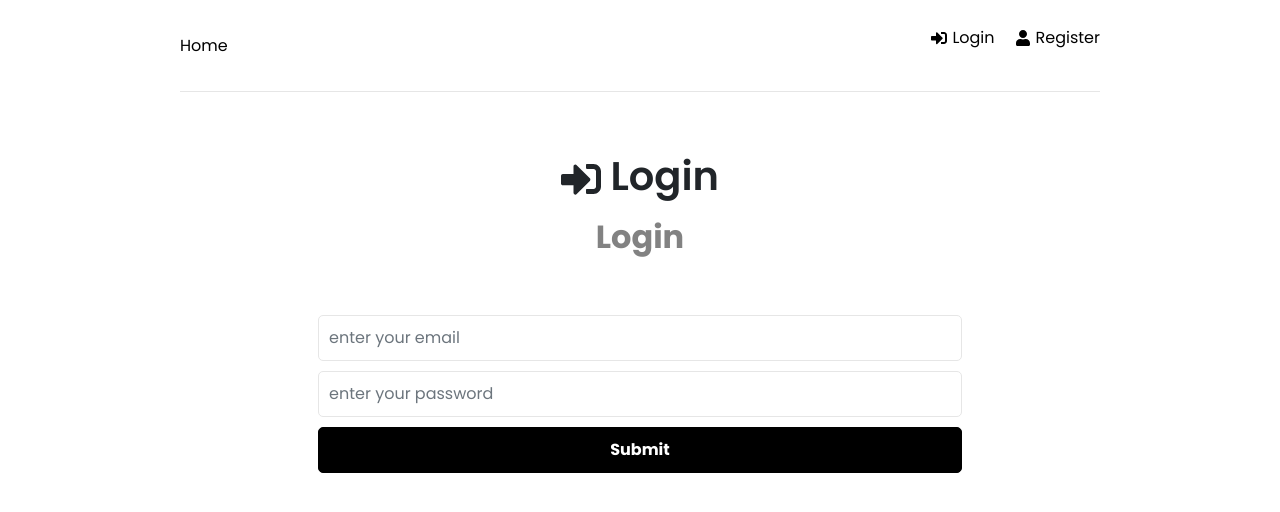
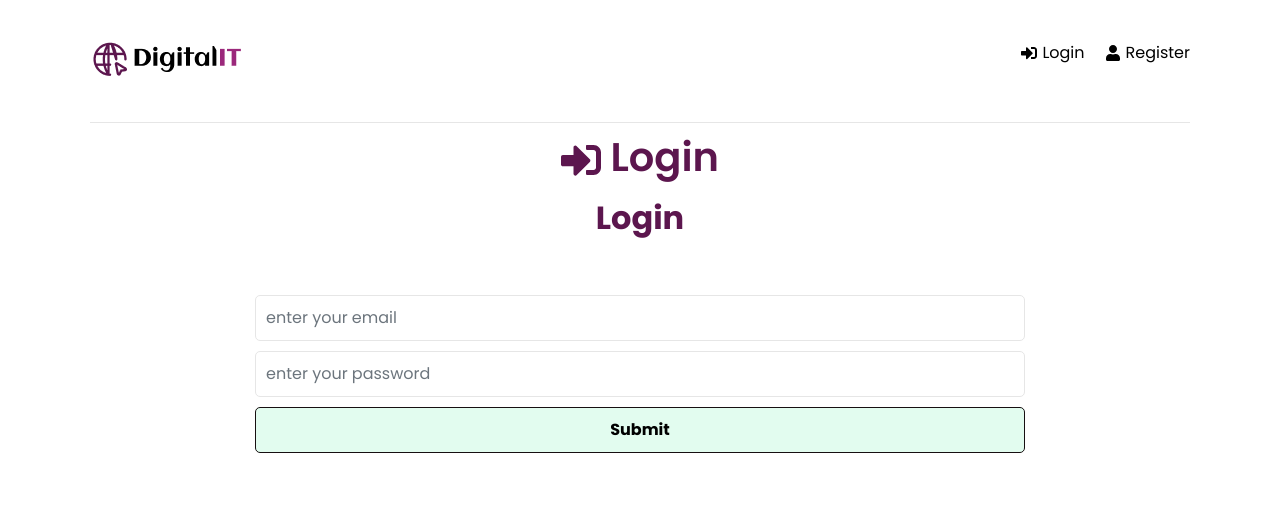
Before and after one commit to florentianayuwono/DigitalIT, a React (Create React App) app in the folder frontend/: page /login in a window 1280 px wide. Shown: the top 512 px of the page. Built offline with nearby package versions, Linux system fonts and the light colour scheme.

Commit message:
Improved some stylings

```diff
--- a/frontend/src/components/Header.js
+++ b/frontend/src/components/Header.js
@@ -13,7 +13,13 @@ function HeaderLoggedIn() {
   return (
     <header className="header">
       <div className="logo">
-        <Link to="/">Home</Link>
+        <Link to="/">
+          <img
+            className="d-block mx-auto mb-4"
+            src="/images/DigitalIT Logo.png"
+            alt=""
+          />
+        </Link>
       </div>
       <ul>
         <li>
@@ -35,7 +41,13 @@ function HeaderLoggedOut() {
   return (
     <header className="header">
       <div className="logo">
-        <Link to="/">Home</Link>
+        <Link to="/">
+          <img
+            className="d-block mx-auto mb-4"
+            src="/images/DigitalIT Logo.png"
+            alt=""
+          />
+        </Link>
       </div>
       <ul>
         <li>
--- a/frontend/src/config/RouteManager.js
+++ b/frontend/src/config/RouteManager.js
@@ -1,5 +1,5 @@
 import App from "../App";
-import { BrowserRouter, Routes, Route } from "react-router-dom";
+import { Routes, Route } from "react-router-dom";
 import Login from "../pages/Login";
 import Register from "../pages/Register";
 import Dashboard from "../pages/Dashboard";
--- a/frontend/src/index.css
+++ b/frontend/src/index.css
@@ -33,11 +33,11 @@ h2,
 h3 {
   font-weight: 600;
   margin-bottom: 10px;
+  color: rgb(92, 22, 78);
 }
 
 .container {
   width: 100%;
-  max-width: 960px;
   margin: 0 auto;
   padding: 0 20px;
   text-align: center;
@@ -49,7 +49,7 @@ h3 {
   align-items: center;
   padding: 20px 0;
   border-bottom: 1px solid #e6e6e6;
-  margin-bottom: 60px;
+  margin-bottom: 10px;
 }
 
 .header ul {
@@ -80,10 +80,11 @@ h3 {
   font-weight: 700;
   margin-bottom: 50px;
   padding: 0 20px;
+  color: rgb(23, 15, 17);
 }
 
 .heading p {
-  color: #828282;
+  color: rgb(92, 22, 78);
 }
 
 .goals {
@@ -137,10 +138,10 @@ h3 {
 
 .btn {
   padding: 10px 20px;
-  border: 1px solid #000;
+  border: 1px solid rgb(23, 15, 17);
   border-radius: 5px;
-  background: #000;
-  color: #fff;
+  background: rgb(226, 252, 239);
+  color: rgb(0, 0, 0);
   font-size: 16px;
   font-weight: 700;
   cursor: pointer;
@@ -191,6 +192,12 @@ h3 {
   animation: spin 1.2s linear infinite;
 }
 
+.logo {
+  align-items: center;
+  justify-content: center;
+  margin-top: 20px;
+}
+
 @keyframes spin {
   0% {
     transform: rotate(0deg);
--- a/frontend/src/pages/Dashboard.jsx
+++ b/frontend/src/pages/Dashboard.jsx
@@ -55,7 +55,7 @@ export default function Dashboard() {
           <div className="row align-items-md-stretch">
             <div className="col-md-6">
               <div className="h-100 p-5 text-white bg-dark rounded-3">
-                <h2>Level up your game</h2>
+                <h2 className="text-white">Level up your game</h2>
                 <p>
                   At DigitalIT, we are committed to be your personal business
                   consultant and accompany your rocky journey. Find out the next
```
